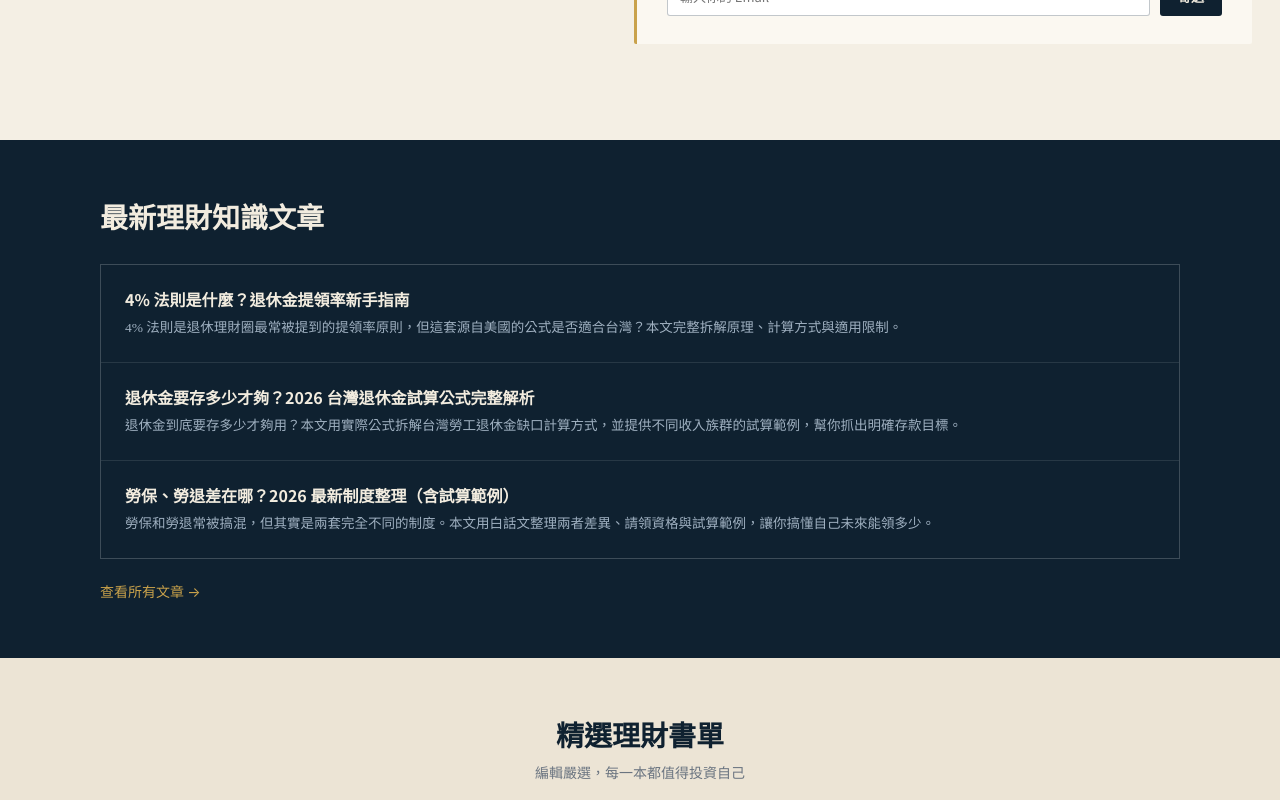
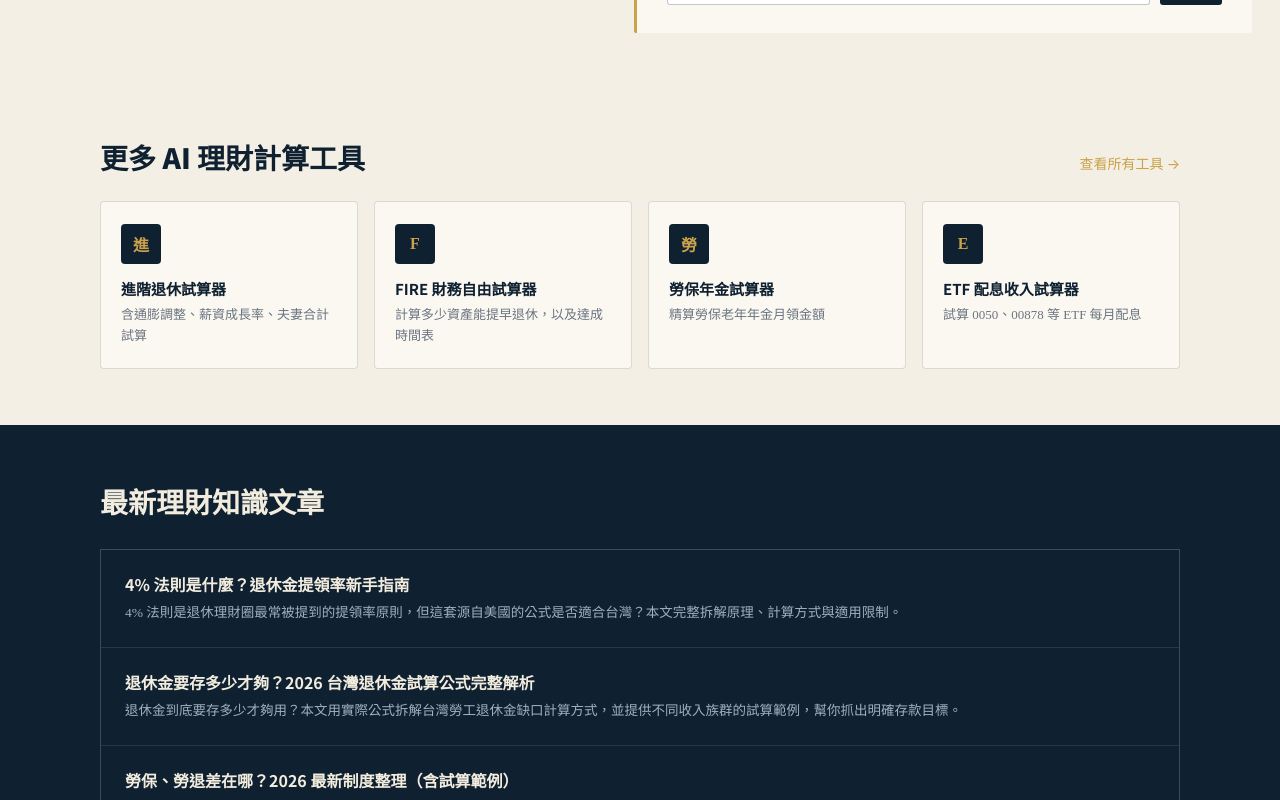
Before and after one commit to kevin806161-stack/retirement-planner, a Next.js app: page / in a window 1280 px wide. Shown: the part 1240-2040 px from the top of the page. Built offline with nearby package versions, Linux system fonts and the light colour scheme.

Commit message:
Add files via upload

```diff
--- a/pages/about.js
+++ b/pages/about.js
@@ -15,6 +15,7 @@ export default function About() {
         </Link>
         <div className="nav-links">
           <Link href="/#calc">試算工具</Link>
+          <Link href="/tools">所有工具</Link>
           <Link href="/articles">理財知識</Link>
           <Link href="/about">關於我們</Link>
         </div>
--- a/pages/articles/index.js
+++ b/pages/articles/index.js
@@ -23,6 +23,7 @@ export default function ArticlesIndex({ articles }) {
         <Link href="/" className="nav-logo" style={{ textDecoration: "none" }}>退休 AI 規劃師</Link>
         <div className="nav-links">
           <Link href="/#calc">試算工具</Link>
+          <Link href="/tools">所有工具</Link>
           <Link href="/articles">理財知識</Link>
           <Link href="/about">關於我們</Link>
           <Link href="/contact">聯絡我們</Link>
--- a/pages/contact.js
+++ b/pages/contact.js
@@ -42,6 +42,7 @@ export default function Contact() {
         <Link href="/" className="nav-logo" style={{ textDecoration: "none" }}>退休 AI 規劃師</Link>
         <div className="nav-links">
           <Link href="/#calc">試算工具</Link>
+          <Link href="/tools">所有工具</Link>
           <Link href="/articles">理財知識</Link>
           <Link href="/about">關於我們</Link>
           <Link href="/contact">聯絡我們</Link>
--- a/pages/index.js
+++ b/pages/index.js
@@ -17,6 +17,7 @@ export default function Home({ articles }) {
         <div className="nav-logo">退休 AI 規劃師</div>
         <div className="nav-links">
           <a href="#calc">試算工具</a>
+          <Link href="/tools">所有工具</Link>
           <Link href="/articles">理財知識</Link>
           <a href="#books">書單推薦</a>
           <a href="#calc">免費試算</a>
@@ -39,6 +40,44 @@ export default function Home({ articles }) {
       <div style={{ padding: "20px 28px", background: "#f4efe4" }}>
         <AdUnit slot={adsenseConfig.slots.belowCalculator} />
       </div>
+
+      <section style={{ padding: "8px 28px 56px", background: "#f4efe4" }}>
+        <div style={{ maxWidth: "1080px", margin: "0 auto" }}>
+          <div style={{ display: "flex", alignItems: "baseline", justifyContent: "space-between", flexWrap: "wrap", gap: "10px", marginBottom: "24px" }}>
+            <h2 style={{ fontFamily: "'Noto Sans TC', sans-serif", fontSize: "clamp(22px, 4vw, 28px)", fontWeight: 900, color: "#0f2130", margin: 0 }}>
+              更多 AI 理財計算工具
+            </h2>
+            <Link href="/tools" style={{ fontSize: "14px", color: "#c9a24b", textDecoration: "none" }}>查看所有工具 →</Link>
+          </div>
+          <div style={{ display: "grid", gridTemplateColumns: "repeat(auto-fit, minmax(220px, 1fr))", gap: "16px" }}>
+            {homeTools.map((tool) => (
+              <Link
+                href={tool.href}
+                key={tool.href}
+                style={{
+                  display: "flex",
+                  flexDirection: "column",
+                  gap: "14px",
+                  padding: "22px 20px",
+                  background: "#fbf8f1",
+                  border: "1px solid rgba(15,33,48,0.14)",
+                  borderRadius: "4px",
+                  textDecoration: "none",
+                  color: "inherit",
+                }}
+              >
+                <div style={{ width: "40px", height: "40px", borderRadius: "4px", background: "#0f2130", color: "#c9a24b", display: "flex", alignItems: "center", justifyContent: "center", fontFamily: "'Noto Serif TC', serif", fontWeight: 700, fontSize: "16px" }}>
+                  {tool.title.slice(0, 1)}
+                </div>
+                <div>
+                  <div style={{ fontFamily: "'Noto Sans TC', sans-serif", fontSize: "15px", fontWeight: 700, color: "#0f2130", marginBottom: "6px" }}>{tool.title}</div>
+                  <div style={{ fontFamily: "'Noto Serif TC', serif", fontSize: "13px", color: "#6a7480", lineHeight: 1.6 }}>{tool.desc}</div>
+                </div>
+              </Link>
+            ))}
+          </div>
+        </div>
+      </section>
 
       <section style={{ padding: "56px 28px", background: "#0f2130" }}>
         <div style={{ maxWidth: "1080px", margin: "0 auto" }}>
@@ -94,10 +133,19 @@ export default function Home({ articles }) {
       <footer className="site-footer">
         <a href="/privacy-policy">隱私權政策</a>
         <a href="/disclaimer">免責聲明</a>
+        <a href="/about">關於我們</a>
+        <a href="/contact">聯絡我們</a>
       </footer>
     </>
   );
 }
+
+const homeTools = [
+  { href: "/tools/advanced-calculator", title: "進階退休試算器", desc: "含通膨調整、薪資成長率、夫妻合計試算" },
+  { href: "/tools/fire-calculator", title: "FIRE 財務自由試算器", desc: "計算多少資產能提早退休，以及達成時間表" },
+  { href: "/tools/labor-insurance", title: "勞保年金試算器", desc: "精算勞保老年年金月領金額" },
+  { href: "/tools/etf-dividend", title: "ETF 配息收入試算器", desc: "試算 0050、00878 等 ETF 每月配息" },
+];
 
 export async function getStaticProps() {
   const articles = getAllArticles();
--- a/styles/globals.css
+++ b/styles/globals.css
@@ -44,7 +44,7 @@ a { color: inherit; }
 .nav-links { display: flex; align-items: center; gap: 26px; }
 .nav-links a { font-size: 14px; color: #aeb8c4; text-decoration: none; transition: color .2s; }
 .nav-links a:hover { color: #f2ecdf; }
-.nav-links a:last-child {
+.nav-links a.nav-cta {
   color: #0f2130;
   background: #c9a24b;
   padding: 8px 16px;
@@ -52,9 +52,13 @@ a { color: inherit; }
   font-weight: 700;
   font-size: 13px;
 }
-.nav-links a:last-child:hover { color: #0f2130; opacity: .9; }
+.nav-links a.nav-cta:hover { color: #0f2130; opacity: .9; }
 @media (max-width: 640px) {
-  .nav-links a:not(:last-child) { display: none; }
+  .nav { padding: 14px 18px; }
+  .nav-links { gap: 16px; max-width: 60vw; overflow-x: auto; scrollbar-width: none; }
+  .nav-links::-webkit-scrollbar { display: none; }
+  .nav-links a { font-size: 13px; white-space: nowrap; }
+  .nav-links a.nav-cta { padding: 7px 12px; }
 }
 
 /* ---------- Hero ---------- */
```
Also changed, not shown: pages/articles/[slug].js.js (added, +103 -0 lines), 1 other file (tests, documents, lock files or other folders).
